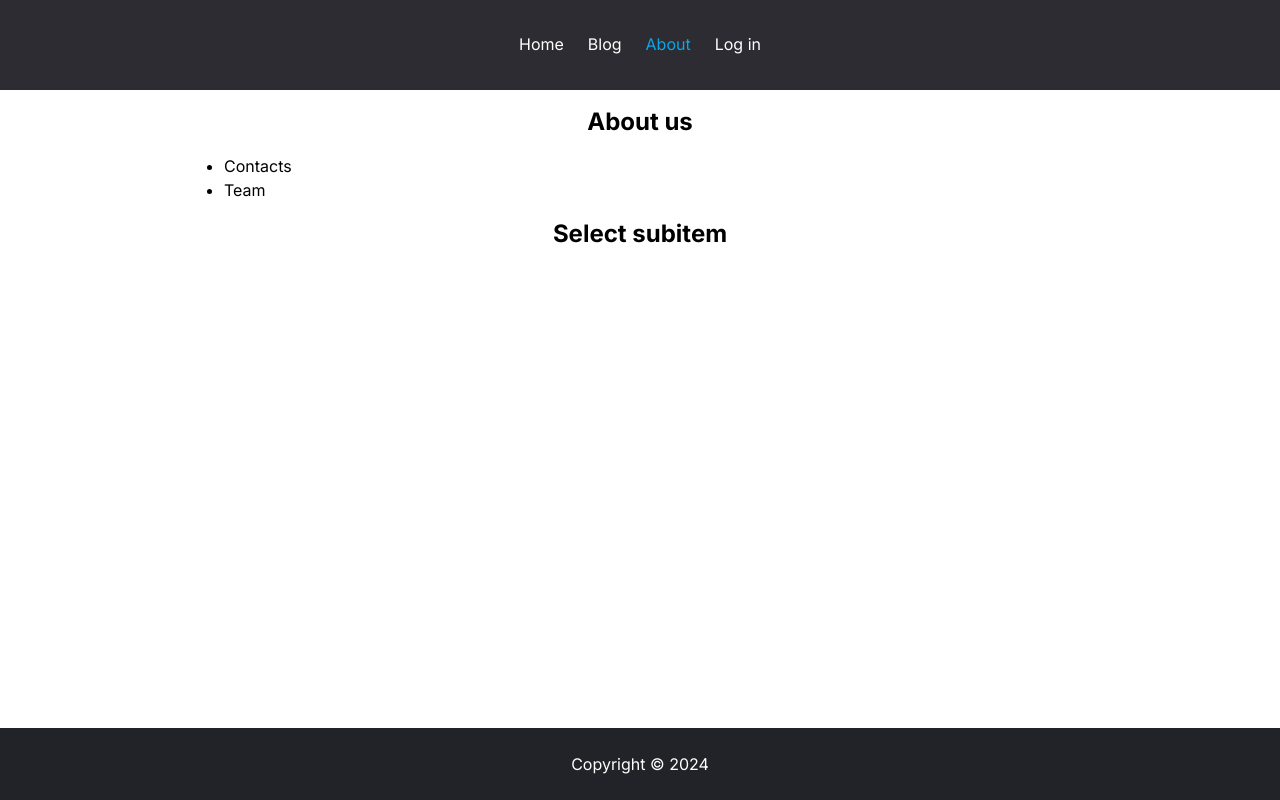
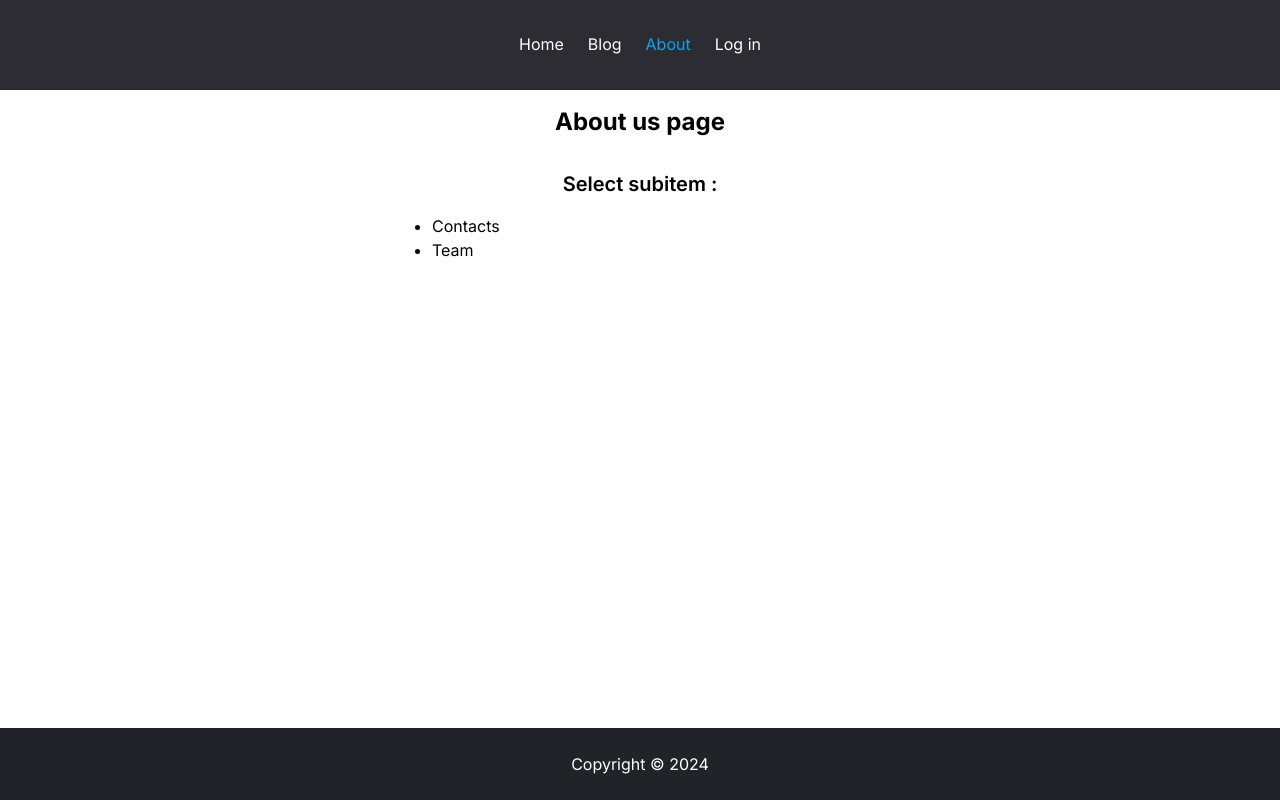
Before and after one commit to Andrey-Golubenko/ideas-space-blog, a Next.js app: page /about in a window 1280 px wide. Built offline with nearby package versions, Linux system fonts and the light colour scheme; no server answers.

Commit message:
Style: small improvement

```diff
--- a/app/(main)/about/layout.tsx
+++ b/app/(main)/about/layout.tsx
@@ -5,9 +5,13 @@ export default function AboutLayout({
   children
 }: Readonly<{ children: React.ReactNode }>) {
   return (
-    <div>
-      <h1 className="my-4 text-center text-2xl font-bold">About us</h1>
-      <ul className="list-disc">
+    <div className="flex flex-col items-center justify-center xs:w-[80%] sm:w-[50%]">
+      <h1 className="my-4 text-center text-2xl font-bold">
+        About us page
+      </h1>
+      {children}
+
+      <ul className="w-full list-disc">
         <li>
           <Link href={PATHS.constacts}>Contacts</Link>
         </li>
@@ -15,7 +19,6 @@ export default function AboutLayout({
           <Link href={PATHS.team}>Team</Link>
         </li>
       </ul>
-      {children}
     </div>
   )
 }
--- a/app/(main)/about/page.tsx
+++ b/app/(main)/about/page.tsx
@@ -7,7 +7,7 @@ export const metadata: Metadata = {
 const AboutPage = () => {
   return (
     <div className="page-wrapper">
-      <h1 className="page-heading">Select subitem</h1>
+      <h1 className="page-heading">Select subitem :</h1>
     </div>
   )
 }
--- a/app/(main)/blog/[slug]/page.tsx
+++ b/app/(main)/blog/[slug]/page.tsx
@@ -1,6 +1,6 @@
 import { Metadata } from 'next'
-import { getSinglePost } from '~/services/getPosts'
 import { IPost } from '~/types/types'
+import { getSinglePost } from '~/services/posts'
 
 interface PostProps {
   params: {
@@ -26,13 +26,23 @@ const SinglePostPage = async ({ params: { slug } }: PostProps) => {
     .concat(singlePost?.title.slice(1))
 
   return (
-    <div className="page-heading">
+    <div className="page-heading flex flex-col items-center justify-center">
       {singlePost && (
         <>
-          <h1 className="page-heading">{singlePostTitle}</h1>
-          <p className="py-4 text-center text-lg font-normal">
+          <h1 className="page-heading text-justify">
+            <span className="float-start">
+              <span className="mr-1 underline">Title</span>
+              <span className="mr-3">:</span>
+            </span>
+            {singlePostTitle}
+          </h1>
+          <div className="py-4 text-justify text-lg font-normal">
+            <span className="float-start">
+              <span className="mr-1 underline">Content</span>
+              <span className="mr-3">:</span>
+            </span>
             {singlePost?.body}
-          </p>
+          </div>
         </>
       )}
     </div>
--- a/app/(main)/layout.tsx
+++ b/app/(main)/layout.tsx
@@ -3,5 +3,9 @@ export default function MainLayout({
 }: Readonly<{
   children: React.ReactNode
 }>) {
-  return <main className="container">{children}</main>
+  return (
+    <main className="container flex flex-col items-center justify-center">
+      {children}
+    </main>
+  )
 }
--- a/app/globals.css
+++ b/app/globals.css
@@ -22,7 +22,7 @@ body {
 
 @layer components {
   .container {
-    @apply mx-auto my-0 max-w-4xl px-8;
+    @apply mx-auto my-0 max-w-4xl px-8 flex flex-col justify-center items-center;
   }
 }
 
@@ -41,7 +41,7 @@ body {
 }
 
 .page-heading {
-  @apply my-4 text-2xl font-bold;
+  @apply my-4 text-xl font-semibold;
 }
 
 /* SigIn section */
--- a/hooks/useActive.ts
+++ b/hooks/useActive.ts
@@ -3,7 +3,9 @@ import { usePathname } from 'next/navigation'
 const useActive = () => {
   const pathName = usePathname()
 
-  const isActive = (href: string) => pathName === href
+  const isActive = (href: string) => {
+    return pathName === href
+  }
 
   return isActive
 }
```
